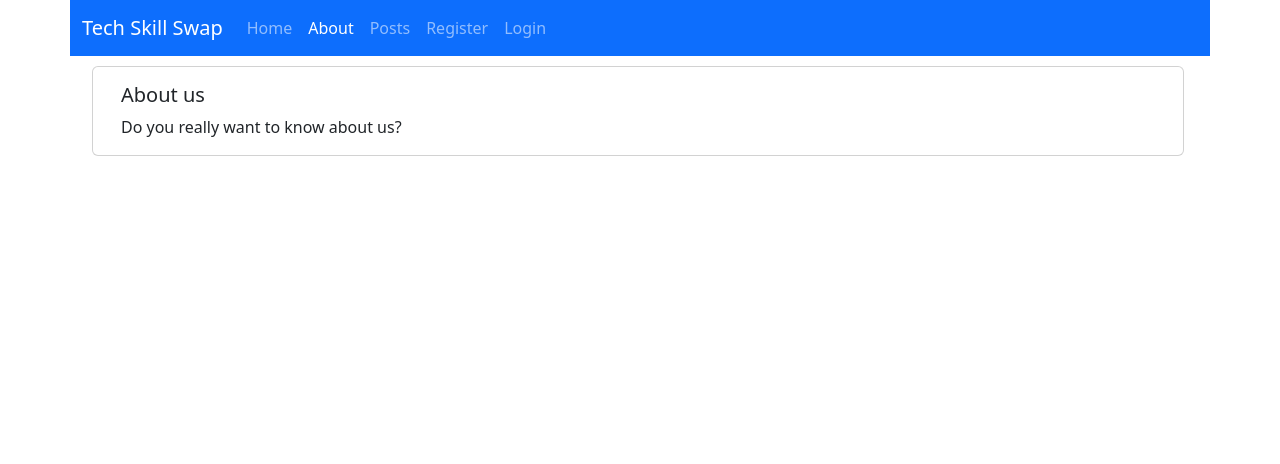
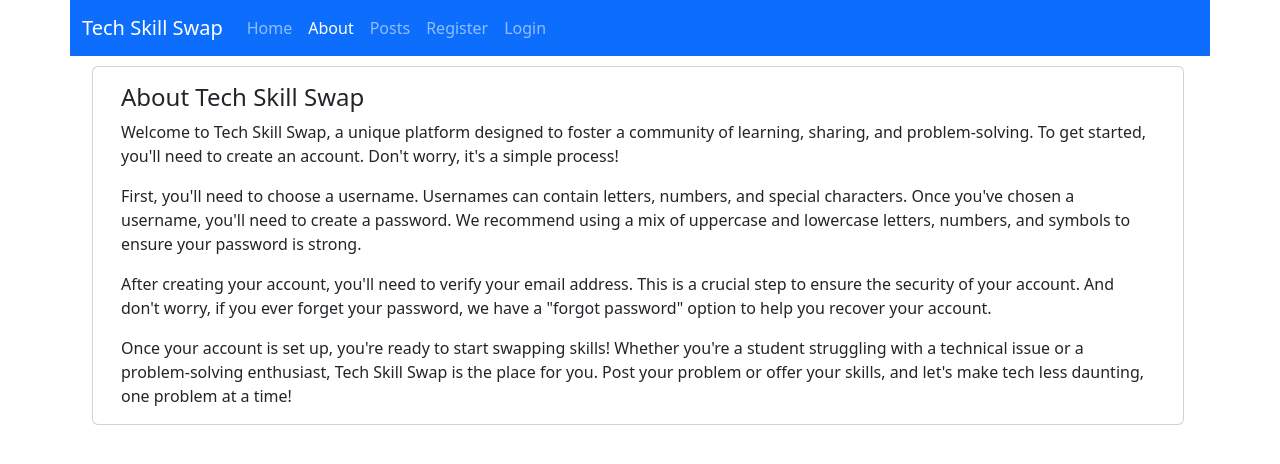
Before and after one commit to zstoimchev/tech-skill-swap, a React (Create React App) app in the folder front-end/: page / in a window 1280 px wide. Both pictures are taken after a click on the button "About". Shown: the top 464 px of the page. Built offline with nearby package versions, Linux system fonts and the light colour scheme.

Commit message:
updated contend somewhat

```diff
--- a/front-end/src/CustomComponents/AboutView.js
+++ b/front-end/src/CustomComponents/AboutView.js
@@ -1,17 +1,31 @@
 import React from "react";
 
-class AboutView extends React.Component{
+class AboutView extends React.Component {
 
-    render(){
-        return(
-            <div className="card"
-                 style={{margin:"10px"}}>
-                <div className="card-body">
-                    <h5 className="card-title">About us</h5>
-                    <p className="card-text">Do you really want to know about us? </p>
-                </div>
+    render() {
+        return (<div className="card"
+                     style={{margin: "10px"}}>
+            <div className="card-body">
+                <h4 className="card-title">About Tech Skill Swap</h4>
+                <p className="card-text">Welcome to Tech Skill Swap, a unique platform designed to foster a
+                    community of learning, sharing, and problem-solving. To get started, you'll need to create an
+                    account. Don't worry, it's a simple process!</p>
+
+                <p className="card-text">First, you'll need to choose a username. Usernames can contain letters,
+                    numbers, and special characters. Once you've chosen a username, you'll need to create a
+                    password. We recommend using a mix of uppercase and lowercase letters, numbers, and symbols to
+                    ensure your password is strong.</p>
+
+                <p className="card-text">After creating your account, you'll need to verify your email address. This
+                    is a crucial step to ensure the security of your account. And don't worry, if you ever forget
+                    your password, we have a "forgot password" option to help you recover your account.</p>
+
+                <p className="card-text">Once your account is set up, you're ready to start swapping skills! Whether
+                    you're a student struggling with a technical issue or a problem-solving enthusiast, Tech Skill
+                    Swap is the place for you. Post your problem or offer your skills, and let's make tech less
+                    daunting, one problem at a time!</p>
             </div>
-        )
+        </div>)
     }
 }
 
--- a/front-end/src/CustomComponents/HomeView.js
+++ b/front-end/src/CustomComponents/HomeView.js
@@ -31,7 +31,7 @@ class HomeView extends React.Component {
                     everyone has something to
                     teach. So why wait? Join us today, post your problem, or offer your skills. Let’s swap skills and
                     make tech less daunting, one problem at a time! </p>
-                <img src={fixing_laptop} alt="your_alternative_text_here"/>
+                <img className={"card-img-bottom"} src={fixing_laptop} alt="your_alternative_text_here"/>
 
             </div>
         </div>)
```
